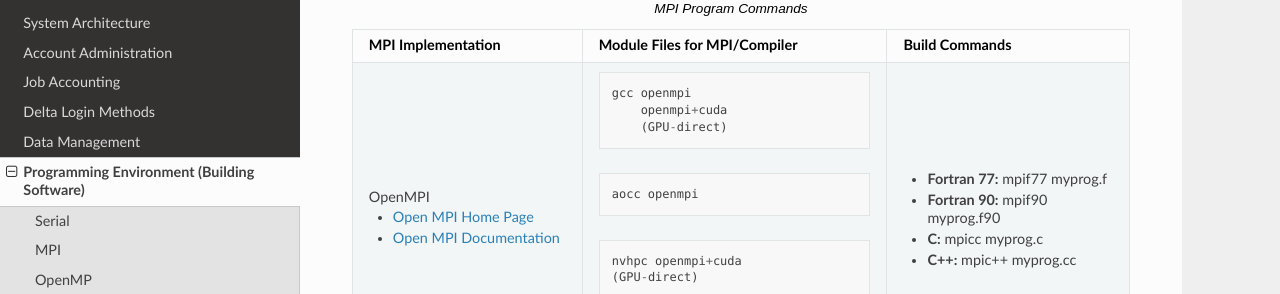
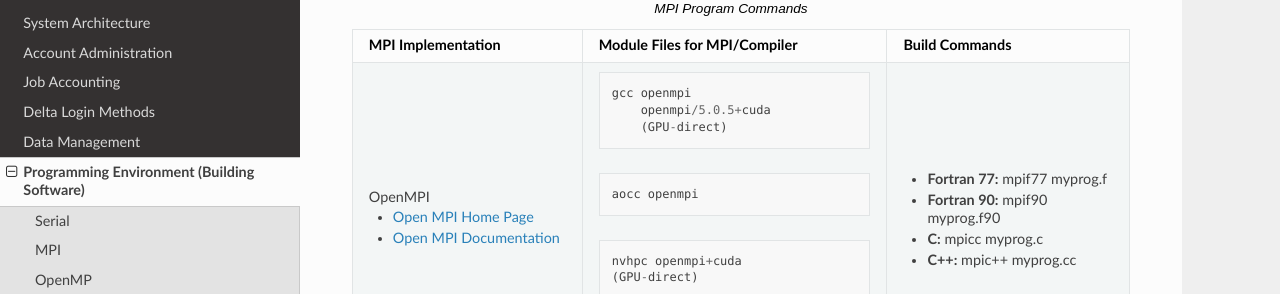
Before and after one commit to ncsa/Delta_doc, a Sphinx documentation site: the page built from docs/source/user_guide/prog_env.rst, in a window 1280 px wide and 900 px high, scrolled down 686 px. Shown: the part 157-451 px from the top of the window. Built offline with Sphinx 7.4.7 and the Read the Docs theme 3.1.0, drawn with Linux system fonts in a browser that asks for light colours.

Commit message:
Update prog_env.rst
openmpi+cuda -> openmpi/5.0.5+cuda for gnu gcc section

```diff
--- a/docs/source/user_guide/prog_env.rst
+++ b/docs/source/user_guide/prog_env.rst
@@ -39,7 +39,7 @@ To build (compile and link) a MPI program in Fortran, C, and C++:
    |                                 | .. code-block::                            |                                           |
    |                                 |                                            |                                           |
    | OpenMPI                         |    gcc openmpi                             |                                           |
-   |                                 |        openmpi+cuda                        | - **Fortran 77:** mpif77 myprog.f         |
+   |                                 |        openmpi/5.0.5+cuda                  | - **Fortran 77:** mpif77 myprog.f         |
    |                                 |        (GPU-direct)                        |                                           |
    |                                 |                                            |                                           |
    | - `Open MPI Home Page`_         | .. code-block::                            |                                           |
```
